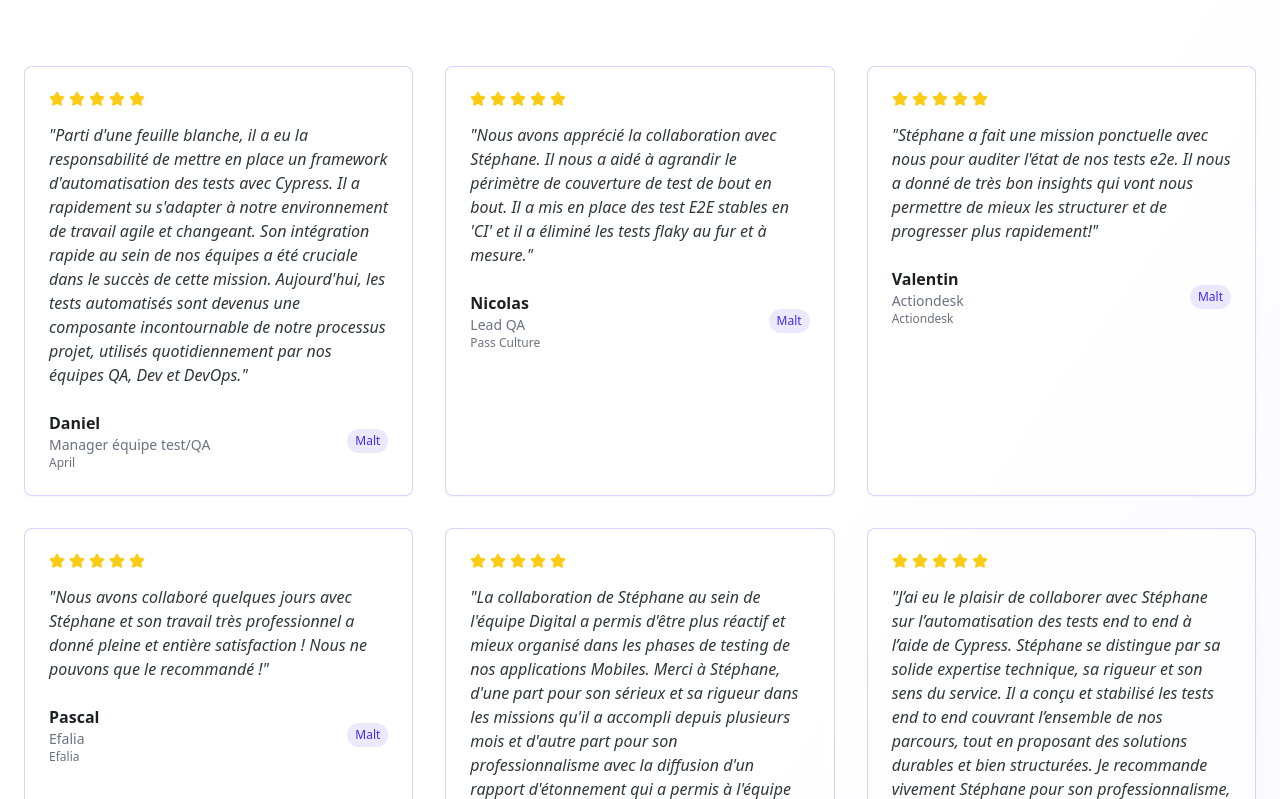
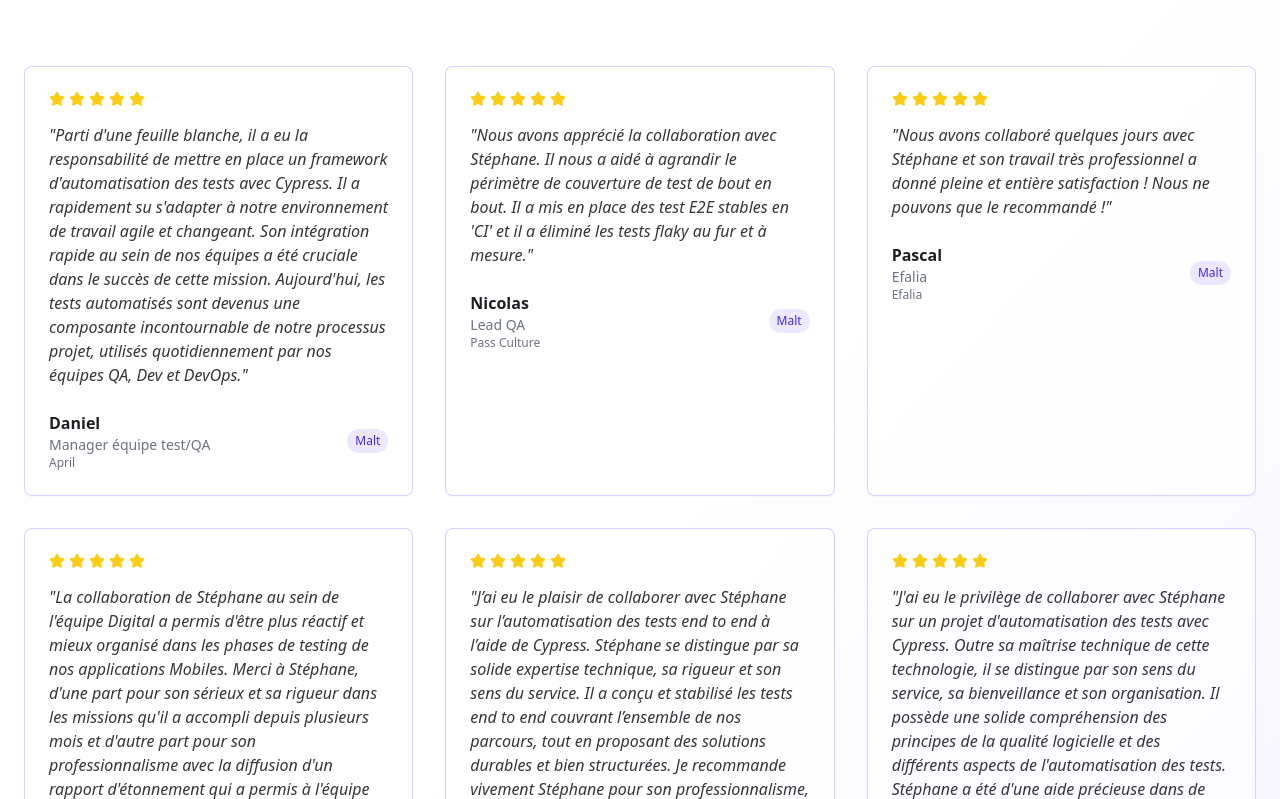
Before and after one commit to TestingIT-FR/qa-craftsmanship-hub, a React (Vite) app: page / in a window 1280 px wide. Shown: the part 5241-6040 px from the top of the page. Built offline with nearby package versions, Linux system fonts and the light colour scheme.

Commit message:
Remove Valentin's testimonial
Remove the testimonial from Valentin to reduce the displayed testimonials to two lines.

```diff
--- a/src/components/Testimonials.tsx
+++ b/src/components/Testimonials.tsx
@@ -15,14 +15,6 @@ const testimonials = [
     role: "Lead QA",
     company: "Pass Culture",
     content: "Nous avons apprécié la collaboration avec Stéphane. Il nous a aidé à agrandir le périmètre de couverture de test de bout en bout. Il a mis en place des test E2E stables en 'CI' et il a éliminé les tests flaky au fur et à mesure.",
-    rating: 5,
-    source: "Malt"
-  },
-  {
-    name: "Valentin",
-    role: "Actiondesk",
-    company: "Actiondesk",
-    content: "Stéphane a fait une mission ponctuelle avec nous pour auditer l'état de nos tests e2e. Il nous a donné de très bon insights qui vont nous permettre de mieux les structurer et de progresser plus rapidement!",
     rating: 5,
     source: "Malt"
   },
```
